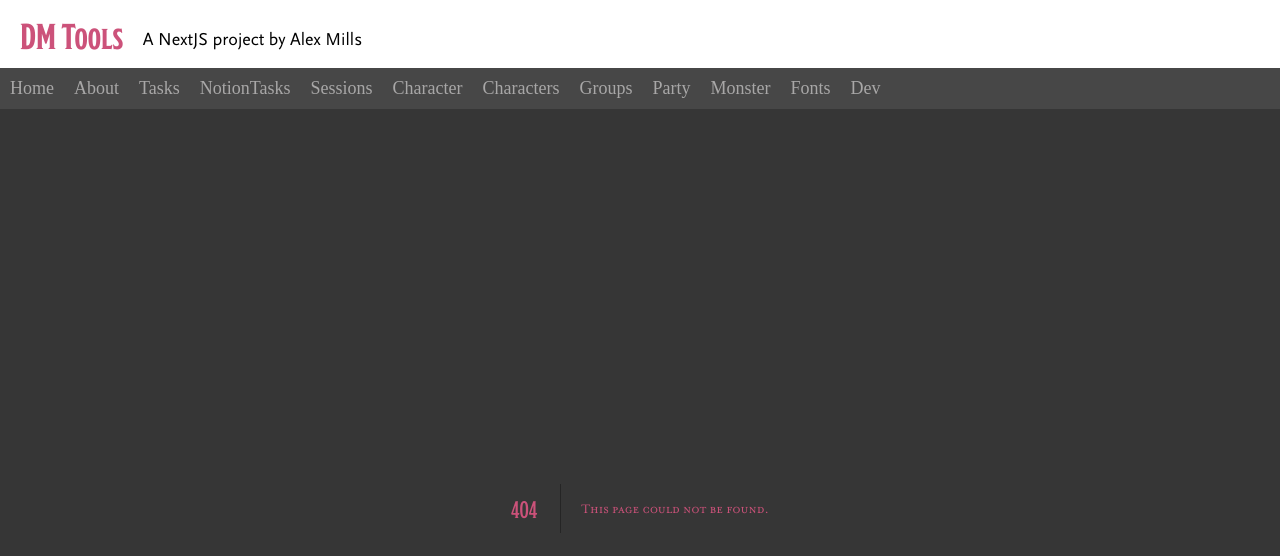
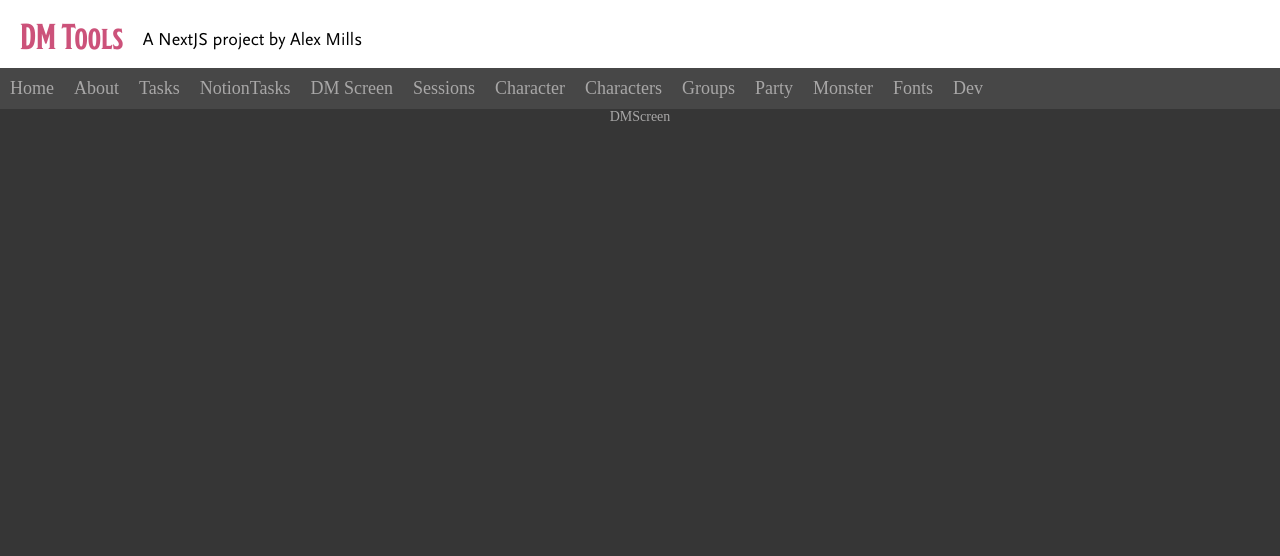
Before and after one commit to cardiacunicorn/dm-tools, a Next.js app: page /dm-screen in a window 1280 px wide. Before the commit this address had no page. Shown: the top 556 px of the page. Built offline with nearby package versions, Linux system fonts and the light colour scheme; a web font is replaced by a local one.

Commit message:
added dm-screen page and react-grid-layout

```diff
--- a/components/Nav.tsx
+++ b/components/Nav.tsx
@@ -16,6 +16,9 @@ const Nav = () => {
             </li>
             <li className={navStyles.item}>
               <Link href="/notiontasks">NotionTasks</Link>
+            </li>
+            <li className={navStyles.item}>
+              <Link href="/dm-screen">DM Screen</Link>
             </li>
             <li className={navStyles.item}>
               <Link href="/sessions">Sessions</Link>
--- a/package.json
+++ b/package.json
@@ -21,11 +21,13 @@
     "react-dnd": "^16.0.1",
     "react-dnd-html5-backend": "^16.0.1",
     "react-dom": "18.2.0",
+    "react-grid-layout": "^1.3.4",
     "react-icons": "^4.6.0",
     "swr": "^1.3.0",
     "typescript": "4.8.4"
   },
   "devDependencies": {
+    "@types/react-grid-layout": "^1.3.2",
     "sass": "^1.56.0"
   }
 }
--- /dev/null
+++ b/pages/dm-screen.tsx
@@ -0,0 +1,5 @@
+export default function DMScreen() {
+  return (
+    <div>DMScreen</div>
+  )
+}
```
Also changed, not shown: pages/party.tsx (+7 -0 lines), 1 other file (tests, documents, lock files or other folders).
